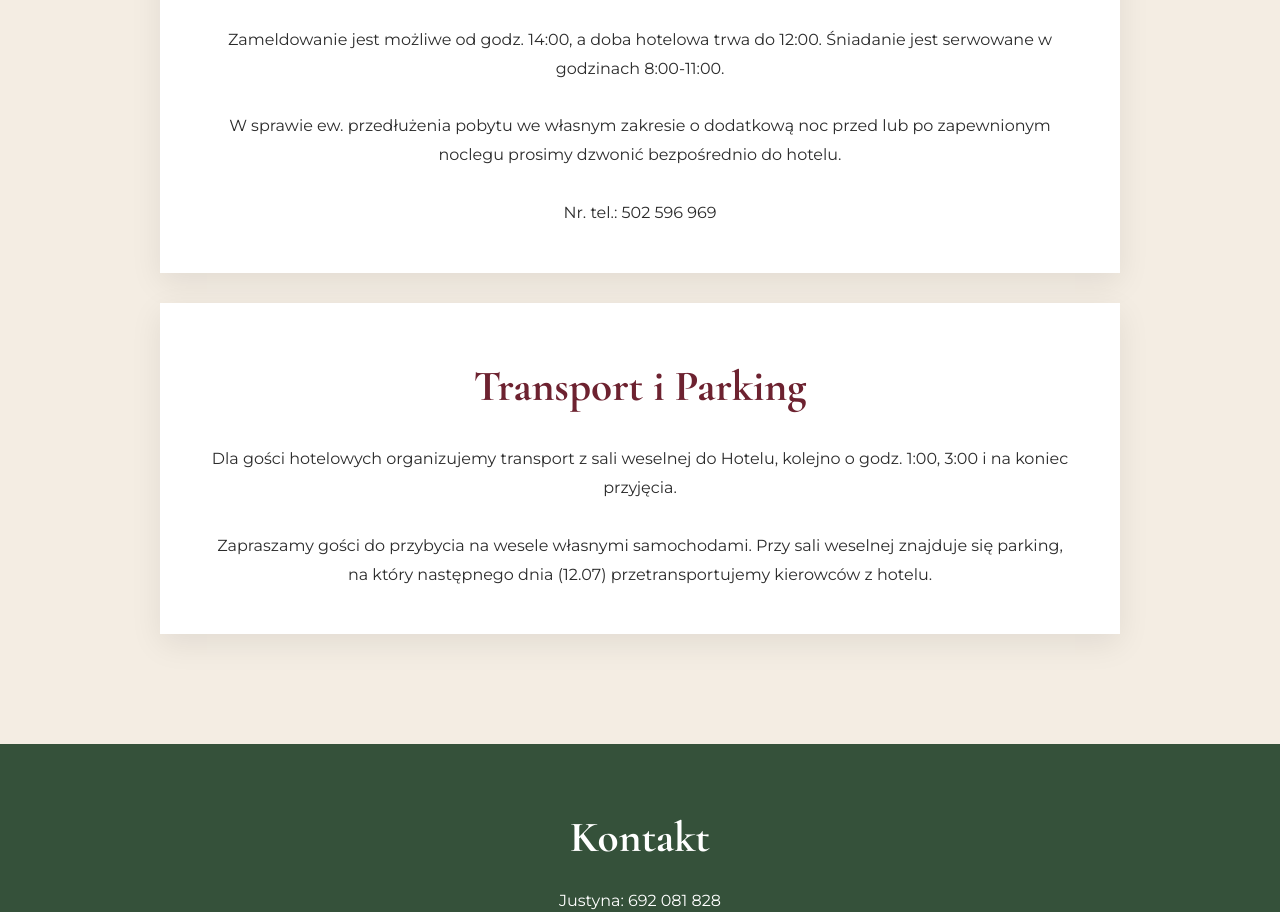
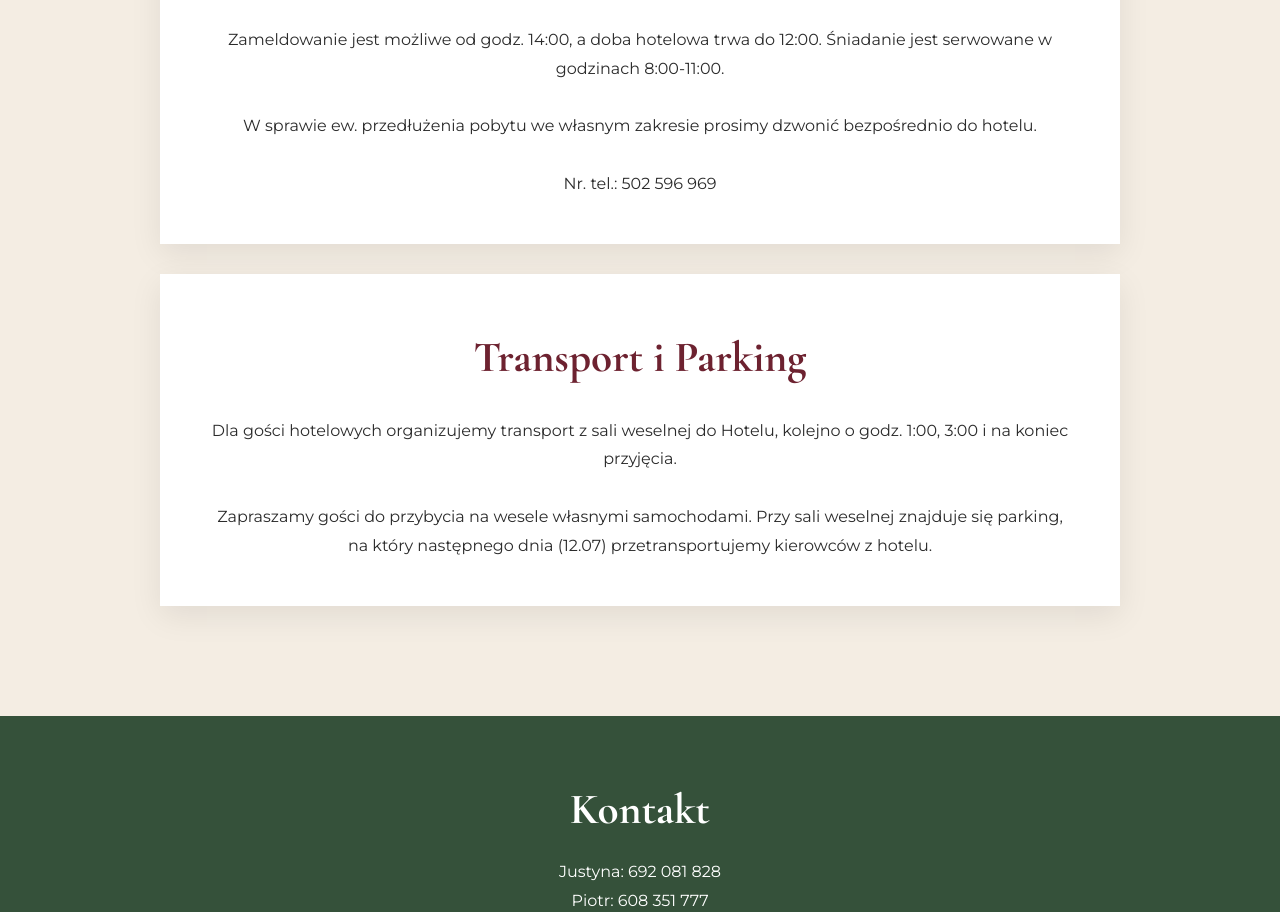
Before and after one commit to justynaipiotr/wesele, a plain HTML site: page index.html in a window 1280 px wide. Shown: the part 1893-2805 px from the top of the page. Drawn offline with nearby package versions, Linux system fonts and the light colour scheme.

Commit message:
Update index.html

```diff
--- a/index.html
+++ b/index.html
@@ -143,7 +143,7 @@ Chudzyno 47, 09-210 Chudzyno
 
 <p>Zameldowanie jest możliwe od godz. 14:00, a doba hotelowa trwa do 12:00. Śniadanie jest serwowane w godzinach 8:00-11:00.</p><br>
 
-<p>W sprawie ew. przedłużenia pobytu we własnym zakresie o dodatkową noc przed lub po zapewnionym noclegu prosimy dzwonić bezpośrednio do hotelu.</p><br>
+<p>W sprawie ew. przedłużenia pobytu we własnym zakresie prosimy dzwonić bezpośrednio do hotelu.</p><br>
 
 <p>Nr. tel.: 502 596 969</p>
 </section>
```
